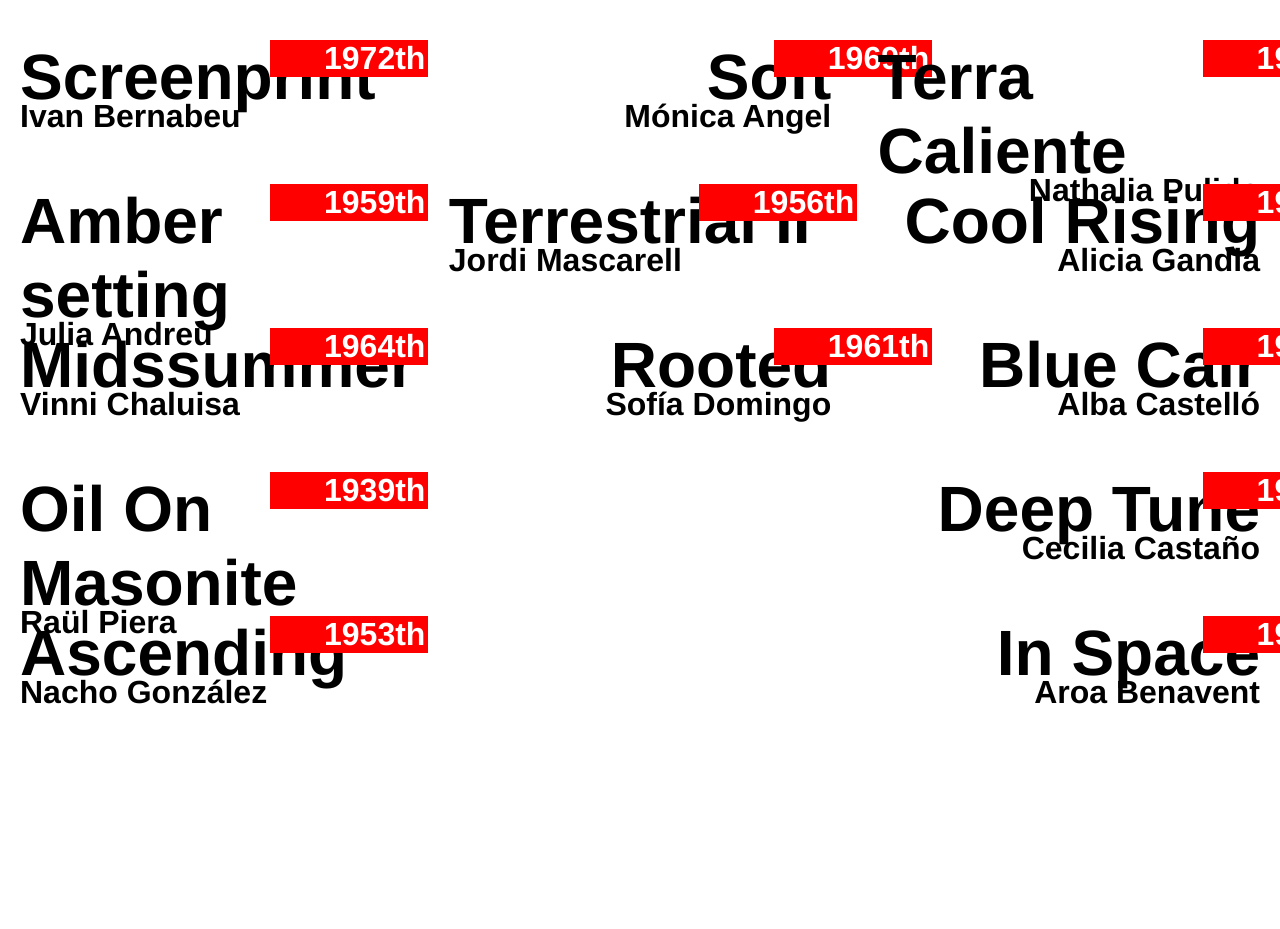
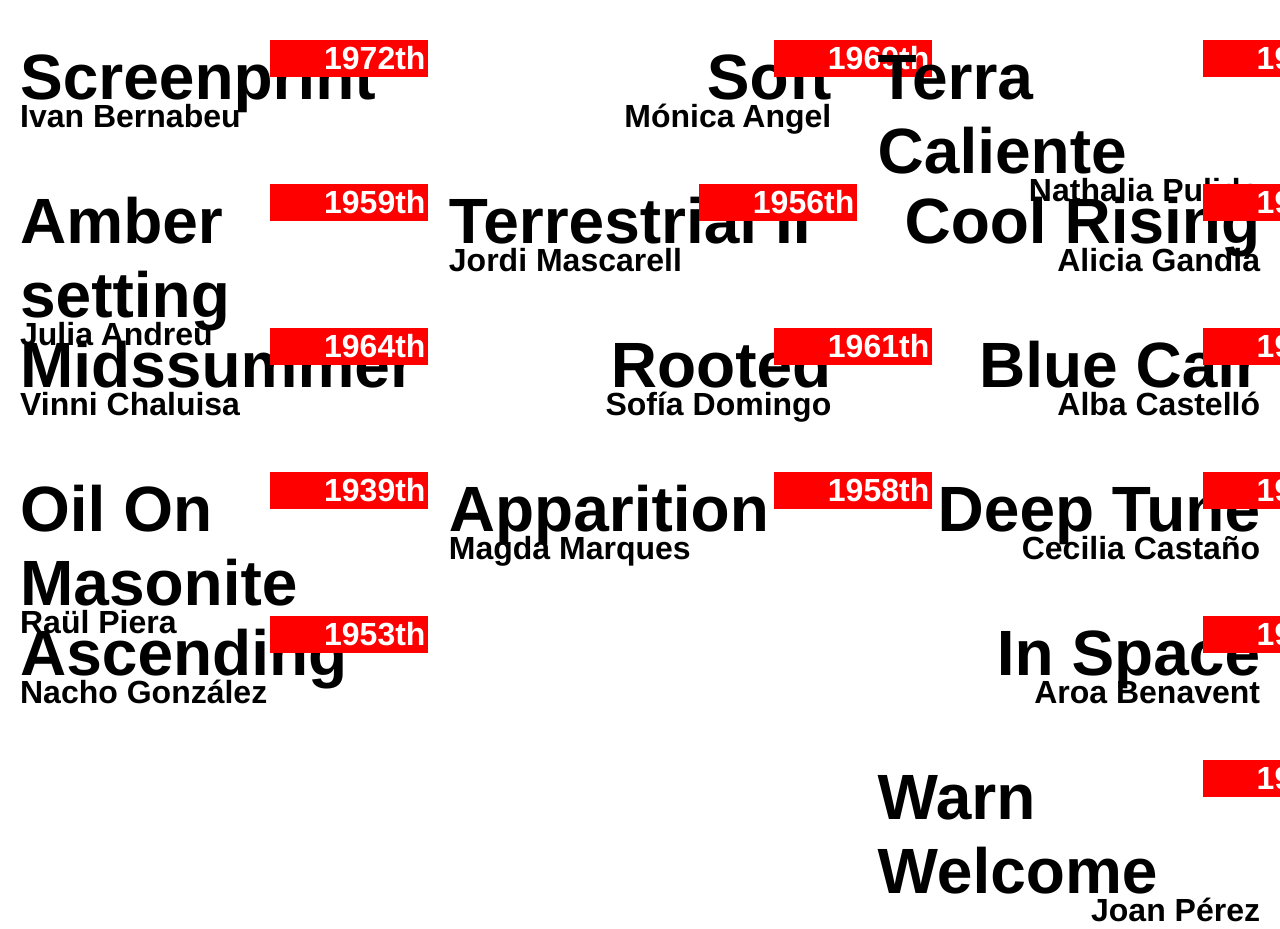
Before and after one commit to jordimascarell/ACTIVIDAD-5_2, a plain HTML site: page index.html in a window 1280 px wide. Shown: the top 929 px of the page. Before the commit the page ends 800 px from the top, so only its background shows below. Drawn offline with Linux system fonts and the light colour scheme.

Commit message:
Update index.html
Added new sections for Magda and Joan with their respective details.

```diff
--- a/index.html
+++ b/index.html
@@ -66,7 +66,9 @@
         .h2-alicia,
         .h2-alba,
         .h2-cecilia,
-        .h2-aroa {
+        .h2-aroa,
+        .h2-magda, /* Añadido */
+        .h2-joan {   /* Añadido */
             left: 325px;
         }
 
@@ -128,7 +130,13 @@
                 <h2 class="h2-sofia">1961th</h2>
                 <h3>Sofía Domingo</h3>
             </div>
-        </div>
+
+            <div class="card_aoo">
+                <h1>Apparition</h1>
+                <h2 class="h2-magda">1958th</h2>
+                <h3>Magda Marques</h3>
+            </div>
+            </div>
 
         <div class="column">
             <div class="card_aoo reversed">
@@ -156,7 +164,13 @@
                 <h2 class="h2-aroa">1956th</h2>
                 <h3>Aroa Benavent</h3>
             </div>
-        </div>
 
-    </div> </div> </body>
+            <div class="card_aoo reversed">
+                <h1>Warn Welcome</h1>
+                <h2 class="h2-joan">1955th</h2>
+                <h3>Joan Pérez</h3>
+            </div>
+            </div>
+
+    </div> </body>
 </html>
```
